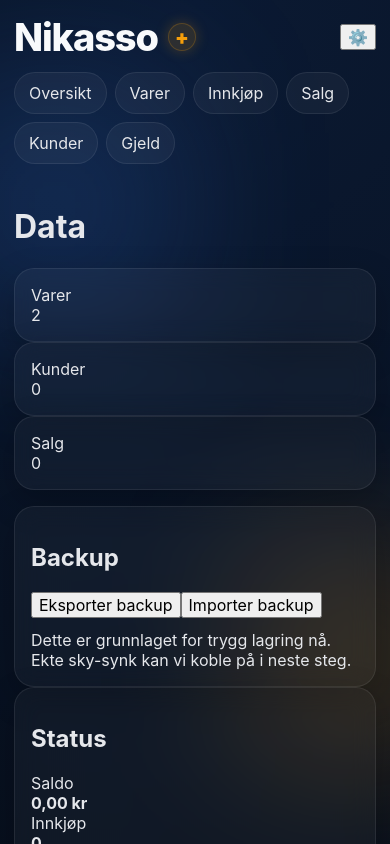
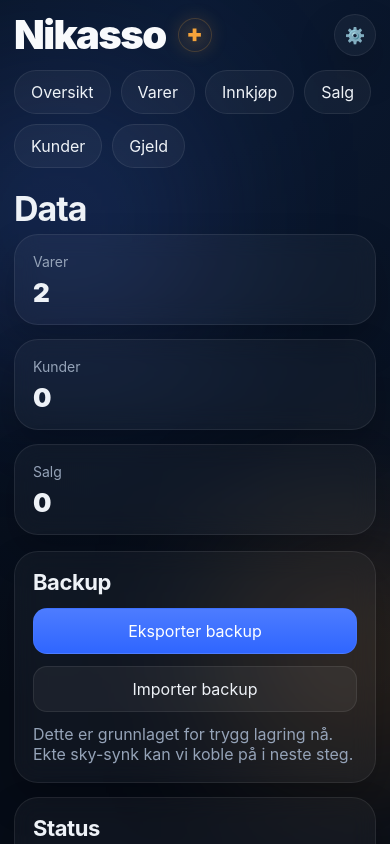
Before and after one commit to nikolaihoffmann-svg/Nikasso-, a React (Vite) app: page / in a window 390 px wide. Both pictures are taken after a click on the button "⚙️". Shown: the top 844 px of the page. Built offline with nearby package versions, Linux system fonts and the light colour scheme.

Commit message:
Refactor CSS variables and adjust styles
Updated various CSS variables and styles for improved design consistency and responsiveness.

```diff
--- a/src/app/styles.css
+++ b/src/app/styles.css
@@ -1,15 +1,20 @@
 :root {
   --bg-1: #060c17;
-  --bg-2: #0a1324;
-  --bg-3: #0f1d36;
+  --bg-2: #091326;
+  --bg-3: #0c1b35;
   --card: rgba(255, 255, 255, 0.04);
   --card-strong: rgba(255, 255, 255, 0.055);
   --border: rgba(255, 255, 255, 0.08);
-  --text: #e5e7eb;
-  --muted: #94a3b8;
-  --blue: #3b82f6;
-  --gold: #f59e0b;
-  --shadow: 0 12px 34px rgba(0, 0, 0, 0.22);
+  --border-strong: rgba(255, 255, 255, 0.12);
+  --text: #eef2f7;
+  --muted: #95a3b8;
+  --blue: #4d7cff;
+  --blue-soft: rgba(77, 124, 255, 0.18);
+  --gold: #f5a33b;
+  --gold-soft: rgba(245, 163, 59, 0.16);
+  --green: #22c55e;
+  --green-soft: rgba(34, 197, 94, 0.16);
+  --shadow: 0 18px 38px rgba(0, 0, 0, 0.22);
 }
 
 html,
@@ -17,10 +22,9 @@ body,
 #root {
   margin: 0;
   min-height: 100%;
-  background:
-    radial-gradient(circle at top, #0b1a33, #060c17);
+  background: radial-gradient(circle at top, #0b1a33, #060c17 58%);
   color: var(--text);
-  font-family: Inter, sans-serif;
+  font-family: Inter, system-ui, -apple-system, BlinkMacSystemFont, sans-serif;
 }
 
 * {
@@ -45,8 +49,8 @@ textarea {
   background: rgba(255, 255, 255, 0.045);
   color: var(--text);
   border: 1px solid var(--border);
-  border-radius: 14px;
-  padding: 12px 14px;
+  border-radius: 16px;
+  padding: 14px 16px;
   outline: none;
 }
 
@@ -58,23 +62,23 @@ textarea::placeholder {
 .app {
   position: relative;
   min-height: 100vh;
-  padding: 16px;
+  padding: 18px;
   overflow-x: hidden;
 }
 
 .bgGlow {
   position: fixed;
   pointer-events: none;
-  filter: blur(80px);
+  filter: blur(90px);
   opacity: 0.2;
   z-index: 0;
 }
 
 .bgGlowBlue {
-  width: 250px;
-  height: 250px;
+  width: 260px;
+  height: 260px;
   left: -70px;
-  top: 80px;
+  top: 90px;
   background: var(--blue);
 }
 
@@ -93,94 +97,408 @@ textarea::placeholder {
 }
 
 .header {
-  margin-bottom: 18px;
+  margin-bottom: 20px;
 }
 
 .headerTop {
   display: flex;
   align-items: center;
   justify-content: space-between;
-  gap: 12px;
-  margin-bottom: 12px;
+  gap: 14px;
+  margin-bottom: 14px;
 }
 
 .logo {
   display: flex;
   align-items: center;
-  gap: 10px;
+  gap: 12px;
 }
 
 .logoText {
-  font-size: clamp(30px, 7vw, 54px);
-  font-weight: 800;
-  letter-spacing: -0.03em;
+  font-size: clamp(34px, 8vw, 58px);
+  font-weight: 900;
+  letter-spacing: -0.04em;
   color: #f8fafc;
+  line-height: 0.94;
+}
+
+.logoPlusWrap {
+  width: 34px;
+  height: 34px;
+  border-radius: 999px;
+  display: inline-flex;
+  align-items: center;
+  justify-content: center;
+  background: radial-gradient(circle at center, rgba(245, 163, 59, 0.16), rgba(245, 163, 59, 0.02));
+  border: 1px solid rgba(245, 163, 59, 0.2);
+  box-shadow: 0 0 18px rgba(245, 163, 59, 0.16);
 }
 
 .logoPlus {
-  width: 28px;
-  height: 28px;
+  color: var(--gold);
+  font-size: 24px;
+  font-weight: 900;
+  line-height: 1;
+  transform: translateY(-1px);
+}
+
+.iconBtn {
+  width: 42px;
+  height: 42px;
   border-radius: 999px;
-  background: rgba(245, 158, 11, 0.14);
-  color: var(--gold);
-  display: flex;
-  align-items: center;
-  justify-content: center;
-  font-weight: 900;
-  font-size: 20px;
-  box-shadow: 0 0 14px rgba(245, 158, 11, 0.24);
-  border: 1px solid rgba(245, 158, 11, 0.22);
+  border: 1px solid var(--border);
+  background: rgba(255, 255, 255, 0.04);
+  color: var(--text);
+  box-shadow: var(--shadow);
 }
 
 .nav {
   display: flex;
   flex-wrap: wrap;
-  gap: 8px;
+  gap: 10px;
 }
 
 .navBtn {
   background: rgba(255, 255, 255, 0.045);
   color: var(--text);
   border: 1px solid var(--border);
-  padding: 10px 14px;
+  padding: 11px 16px;
   border-radius: 999px;
-  min-height: 42px;
+  min-height: 44px;
 }
 
 .navBtn.active {
-  background: rgba(59, 130, 246, 0.18);
-  border-color: rgba(59, 130, 246, 0.55);
+  background: var(--blue-soft);
+  border-color: rgba(77, 124, 255, 0.56);
+  box-shadow: 0 0 0 1px rgba(77, 124, 255, 0.08);
 }
 
 .content {
   padding-top: 4px;
 }
 
+.pageTitle {
+  font-size: clamp(34px, 8vw, 50px);
+  margin: 0 0 8px;
+  line-height: 1;
+  letter-spacing: -0.03em;
+}
+
+.pageLead {
+  margin: 0 0 20px;
+  color: var(--muted);
+  font-size: 18px;
+}
+
 .card {
   background: var(--card);
   border: 1px solid var(--border);
-  border-radius: 20px;
-  padding: 16px;
+  border-radius: 24px;
+  padding: 18px;
   box-shadow: var(--shadow);
   backdrop-filter: blur(12px);
 }
 
-.dataBtn {
-  background: rgba(255, 255, 255, 0.04);
-  color: var(--text);
-  border: 1px solid var(--border);
-  border-radius: 50%;
-  width: 40px;
-  height: 40px;
-  box-shadow: var(--shadow);
+.cardTitle {
+  color: var(--muted);
+  font-size: 14px;
+  margin-bottom: 10px;
 }
 
-.customerCard {
+.cardValue {
+  font-size: clamp(26px, 4vw, 40px);
+  font-weight: 900;
+  line-height: 1;
+}
+
+.cardSub {
+  color: var(--muted);
+  margin-top: 12px;
+}
+
+.sectionTitle {
+  margin: 0 0 14px;
+  font-size: 22px;
+  line-height: 1.1;
+  letter-spacing: -0.02em;
+}
+
+.muted {
+  color: var(--muted);
+}
+
+.grid2,
+.grid3,
+.grid4,
+.statsGrid,
+.statsGridSmall,
+.splitLayout,
+.kpiGrid {
+  display: grid;
+  gap: 14px;
+}
+
+.grid2,
+.splitLayout {
+  grid-template-columns: repeat(2, minmax(0, 1fr));
+}
+
+.grid3,
+.kpiGrid {
+  grid-template-columns: repeat(3, minmax(0, 1fr));
+}
+
+.grid4,
+.statsGrid {
+  grid-template-columns: repeat(4, minmax(0, 1fr));
+}
+
+.statsGridSmall {
+  grid-template-columns: repeat(3, minmax(0, 1fr));
+}
+
+.label {
+  display: grid;
+  gap: 8px;
+}
+
+.label span {
+  color: var(--muted);
+}
+
+.list {
+  display: grid;
+  gap: 12px;
+}
+
+.lineCard {
+  display: grid;
+  gap: 14px;
+  padding: 16px;
+  border-radius: 18px;
+  background: var(--card-strong);
+  border: 1px solid var(--border);
+}
+
+.rowBetween {
+  display: flex;
+  justify-content: space-between;
+  align-items: center;
+  gap: 12px;
+  flex-wrap: wrap;
+}
+
+.btn {
+  border: 1px solid var(--border);
+  background: rgba(255, 255, 255, 0.05);
+  color: var(--text);
+  padding: 12px 16px;
+  border-radius: 14px;
+}
+
+.btnPrimary {
+  background: linear-gradient(180deg, #4d7cff, #2f66ff);
+  border-color: rgba(77, 124, 255, 0.45);
+  color: white;
+}
+
+.btnDanger {
+  background: linear-gradient(180deg, #ef4444, #dc2626);
+  border-color: rgba(239, 68, 68, 0.4);
+  color: white;
+}
+
+.btnSuccess {
+  background: linear-gradient(180deg, #22c55e, #16a34a);
+  border-color: rgba(34, 197, 94, 0.4);
+  color: white;
+}
+
+.badge {
+  display: inline-flex;
+  align-items: center;
+  justify-content: center;
+  min-height: 36px;
+  padding: 8px 12px;
+  border-radius: 999px;
+  border: 1px solid var(--border);
+  background: rgba(255, 255, 255, 0.05);
+  color: var(--text);
+  white-space: nowrap;
+}
+
+.badgeBlue {
+  background: var(--blue-soft);
+  border-color: rgba(77, 124, 255, 0.36);
+}
+
+.badgeGold {
+  background: var(--gold-soft);
+  border-color: rgba(245, 163, 59, 0.3);
+  color: #ffe3bd;
+}
+
+.badgeSuccess {
+  background: var(--green-soft);
+  border-color: rgba(34, 197, 94, 0.3);
+  color: #d6fbe4;
+}
+
+.itemRow {
+  display: flex;
+  justify-content: space-between;
+  align-items: center;
+  gap: 12px;
+  padding: 14px 16px;
+  border-radius: 16px;
+  border: 1px solid var(--border);
+  background: var(--card-strong);
+}
+
+.customerList,
+.historyList,
+.receivableList,
+.dataList {
+  display: grid;
+  gap: 10px;
+}
+
+.customerButton {
+  width: 100%;
+  text-align: left;
+  color: var(--text);
+  border-radius: 18px;
+  border: 1px solid var(--border);
   background: var(--card-strong);
   padding: 14px;
+}
+
+.customerButton.active {
+  background: rgba(77, 124, 255, 0.16);
+  border-color: rgba(77, 124, 255, 0.56);
+}
+
+.customerButtonTop {
+  display: flex;
+  justify-content: space-between;
+  align-items: flex-start;
+  gap: 12px;
+}
+
+.customerName {
+  font-size: 18px;
+  font-weight: 800;
+}
+
+.customerMeta {
+  color: var(--muted);
+  margin-top: 6px;
+}
+
+.infoCard {
   border-radius: 16px;
-  margin-bottom: 10px;
   border: 1px solid var(--border);
+  background: var(--card-strong);
+  padding: 14px;
+}
+
+.infoLabel {
+  color: var(--muted);
+  margin-bottom: 8px;
+}
+
+.infoValue {
+  font-size: 26px;
+  font-weight: 800;
+  line-height: 1;
+}
+
+.statCard {
+  border-radius: 18px;
+  border: 1px solid var(--border);
+  background: var(--card-strong);
+  padding: 16px;
+}
+
+.statLabel {
+  color: var(--muted);
+  margin-bottom: 8px;
+}
+
+.statValue {
+  font-size: 28px;
+  font-weight: 900;
+  line-height: 1;
+}
+
+.statMiniValue {
+  font-size: 22px;
+  font-weight: 800;
+  line-height: 1;
+}
+
+.featureList {
+  display: grid;
+  gap: 10px;
+}
+
+.featureRow {
+  display: flex;
+  justify-content: space-between;
+  gap: 12px;
+  padding: 12px 14px;
+  border-radius: 16px;
+  border: 1px solid var(--border);
+  background: var(--card-strong);
+}
+
+.featureRowTitle {
+  font-weight: 700;
+}
+
+.featureRowSub {
+  color: var(--muted);
+  margin-top: 4px;
+}
+
+.featureRowRight {
+  text-align: right;
+  font-weight: 800;
+}
+
+.saleSummary {
+  text-align: right;
+}
+
+.saleSummaryValue {
+  font-size: 30px;
+  font-weight: 900;
+  line-height: 1;
+}
+
+.cardActions {
+  display: flex;
+  justify-content: space-between;
+  align-items: center;
+  gap: 12px;
+  flex-wrap: wrap;
+  margin-top: 18px;
+}
+
+.emptyText {
+  color: var(--muted);
+}
+
+@media (max-width: 980px) {
+  .grid4,
+  .grid3,
+  .grid2,
+  .statsGrid,
+  .statsGridSmall,
+  .splitLayout,
+  .kpiGrid {
+    grid-template-columns: 1fr;
+  }
 }
 
 @media (max-width: 700px) {
@@ -189,10 +507,23 @@ textarea::placeholder {
   }
 
   .logoText {
-    font-size: 38px;
+    font-size: 40px;
   }
 
   .navBtn {
     min-width: 0;
   }
+
+  .customerButtonTop,
+  .rowBetween,
+  .itemRow,
+  .featureRow,
+  .cardActions {
+    align-items: flex-start;
+  }
+
+  .saleSummary {
+    text-align: left;
+    width: 100%;
+  }
 }
```
